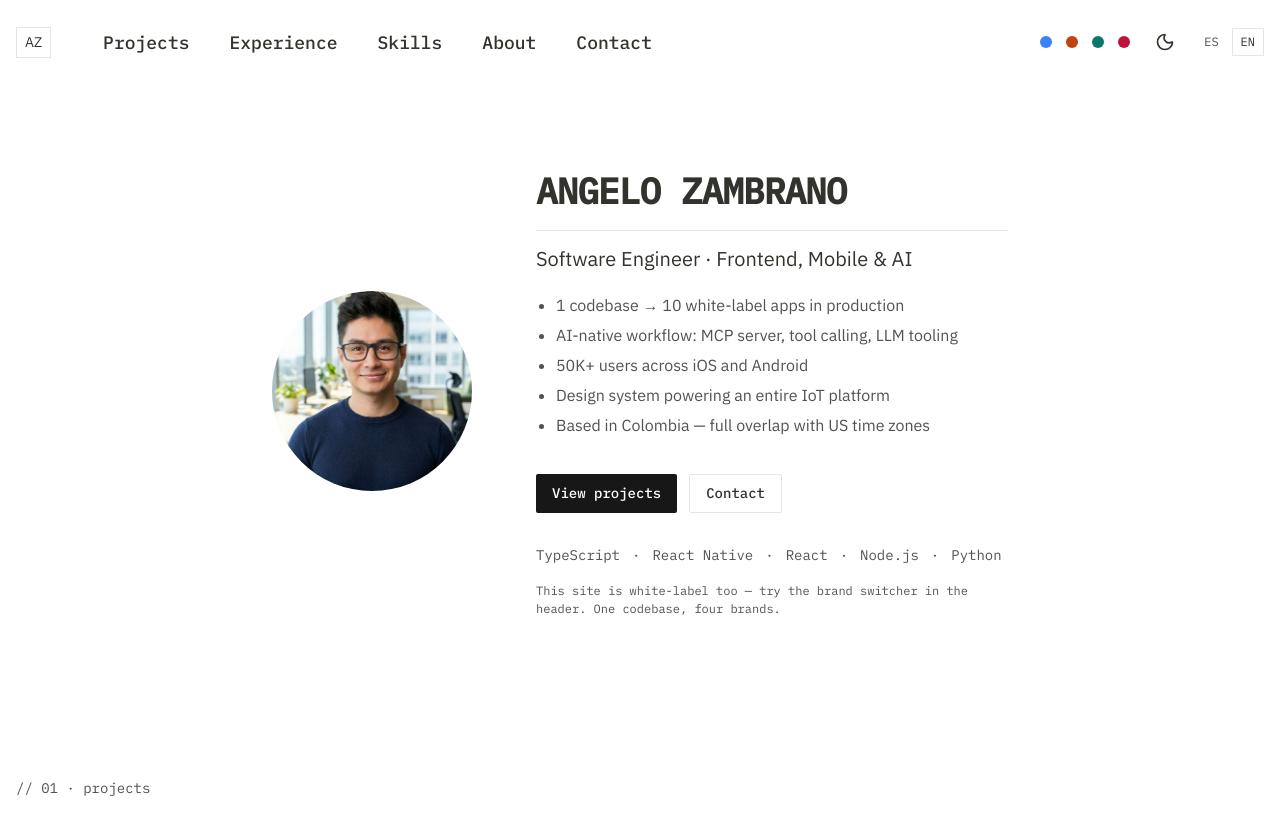
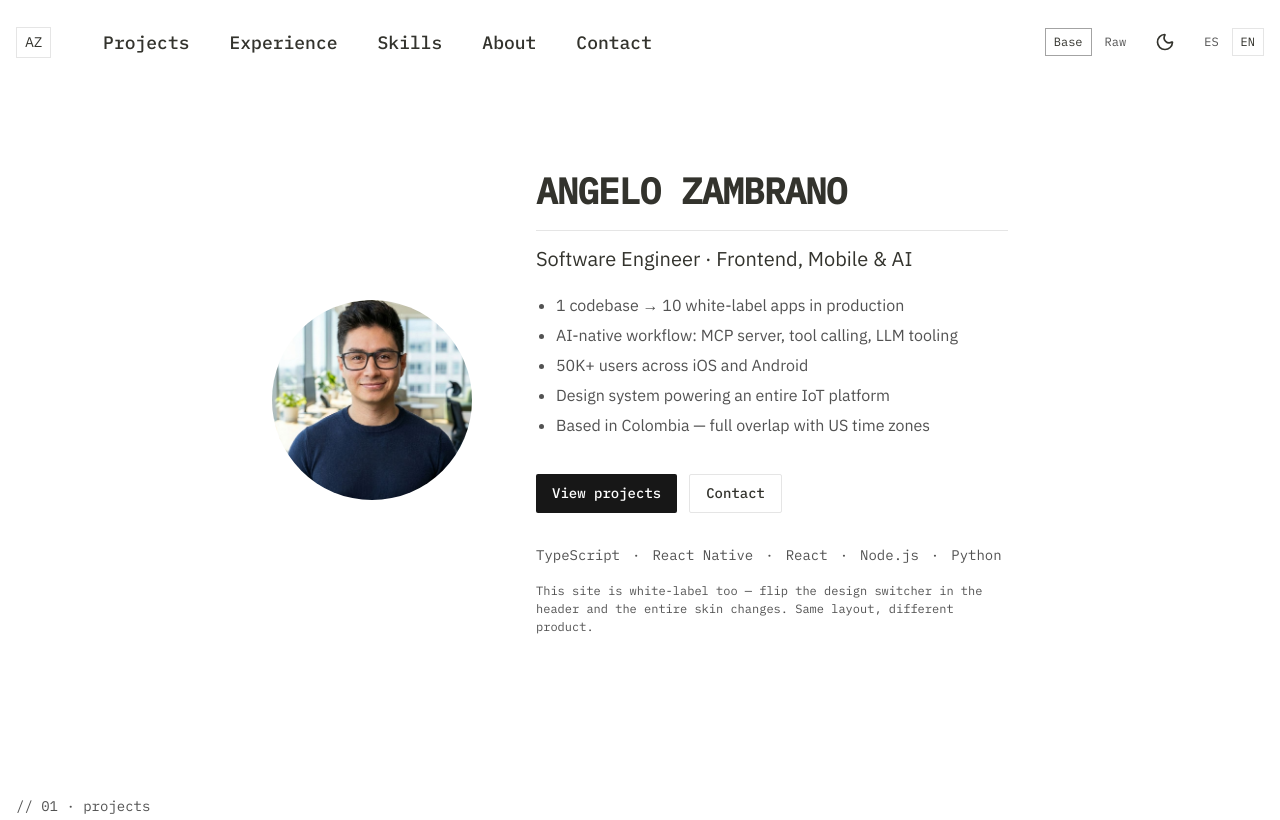
Before and after one commit to angelozdev/personal-portfolio, an Astro site: page / in a window 1280 px wide. Shown: the top 820 px of the page. Built offline with nearby package versions, Linux system fonts and the light colour scheme; Astro itself is replaced by a stand-in of ours; a web font is replaced by a local one.

Commit message:
feat(designs): design switcher with view transitions

```diff
--- /dev/null
+++ b/src/components/common/design-switcher/components/design-switcher-view.astro
@@ -0,0 +1,63 @@
+---
+import type { DesignSwitcherData } from "../get-design-switcher-data";
+
+interface Props {
+  data: DesignSwitcherData;
+}
+
+const { data } = Astro.props;
+---
+
+<div class="design-switcher" role="group" aria-label={data.label}>
+  {
+    data.designs.map((design) => (
+      <button
+        type="button"
+        class="design-switcher__option"
+        data-design-id={design.id}
+        aria-pressed="false"
+      >
+        {design.label}
+      </button>
+    ))
+  }
+</div>
+
+<script>
+  import initDesignSwitcher from "../design-switcher-client";
+
+  initDesignSwitcher();
+</script>
+
+<style>
+  .design-switcher {
+    display: flex;
+    gap: var(--space-1);
+  }
+
+  .design-switcher__option {
+    padding: var(--space-1) var(--space-2);
+    font-family: var(--font-mono);
+    font-size: var(--text-xs);
+    color: var(--color-text-muted);
+    background: none;
+    border: var(--border-width) solid transparent;
+    cursor: pointer;
+    transition: var(--transition-fast);
+  }
+
+  .design-switcher__option:hover {
+    color: var(--color-text);
+    border-color: var(--color-border);
+  }
+
+  .design-switcher__option[aria-pressed="true"] {
+    color: var(--color-text);
+    border-color: var(--color-border-hover);
+  }
+
+  .design-switcher__option:focus-visible {
+    outline: 2px solid var(--color-accent);
+    outline-offset: 2px;
+  }
+</style>
--- /dev/null
+++ b/src/components/common/design-switcher/design-switcher-client.ts
@@ -0,0 +1,71 @@
+import { setDesign } from "../../../scripts/design";
+
+const clickHandlers = new WeakMap<Element, () => void>();
+
+function updateActiveState(): void {
+	const current = document.documentElement.getAttribute("data-design");
+	const buttons = document.querySelectorAll<HTMLElement>(
+		".design-switcher__option",
+	);
+
+	for (const button of buttons) {
+		const isActive = button.dataset.designId === current;
+		button.setAttribute("aria-pressed", String(isActive));
+	}
+}
+
+function switchDesign(designId: string): void {
+	const apply = () => {
+		setDesign(designId);
+		updateActiveState();
+	};
+
+	const prefersReducedMotion = window.matchMedia(
+		"(prefers-reduced-motion: reduce)",
+	).matches;
+
+	if (prefersReducedMotion || !document.startViewTransition) {
+		apply();
+		return;
+	}
+
+	document.startViewTransition(apply);
+}
+
+function cleanup(): void {
+	for (const button of document.querySelectorAll(".design-switcher__option")) {
+		const handler = clickHandlers.get(button);
+		if (handler) {
+			button.removeEventListener("click", handler);
+			clickHandlers.delete(button);
+		}
+	}
+}
+
+function init(): void {
+	cleanup();
+	updateActiveState();
+
+	for (const button of document.querySelectorAll<HTMLElement>(
+		".design-switcher__option",
+	)) {
+		const handler = () => {
+			const designId = button.dataset.designId;
+			if (designId) {
+				switchDesign(designId);
+			}
+		};
+		clickHandlers.set(button, handler);
+		button.addEventListener("click", handler);
+	}
+}
+
+export default function initDesignSwitcher(): void {
+	if (document.readyState === "loading") {
+		document.addEventListener("DOMContentLoaded", init);
+	} else {
+		init();
+	}
+
+	document.addEventListener("astro:before-swap", cleanup);
+}
--- /dev/null
+++ b/src/components/common/design-switcher/design-switcher.astro
@@ -0,0 +1,11 @@
+---
+import { defaultLocale } from "../../../i18n/utils";
+import DesignSwitcherView from "./components/design-switcher-view.astro";
+import getDesignSwitcherData from "./get-design-switcher-data";
+
+const designSwitcherData = getDesignSwitcherData(
+  Astro.currentLocale ?? defaultLocale,
+);
+---
+
+<DesignSwitcherView data={designSwitcherData} />
--- /dev/null
+++ b/src/components/common/design-switcher/get-design-switcher-data.ts
@@ -0,0 +1,18 @@
+import designs from "../../../designs";
+import { getTranslations } from "../../../i18n/utils";
+
+export interface DesignSwitcherData {
+	label: string;
+	designs: { id: string; label: string }[];
+}
+
+export default function getDesignSwitcherData(
+	lang: string,
+): DesignSwitcherData {
+	const t = getTranslations(lang);
+
+	return {
+		label: t("design.switcherLabel"),
+		designs: designs.map(({ id, label }) => ({ id, label })),
+	};
+}
--- a/src/components/sections/header/components/desktop-nav.astro
+++ b/src/components/sections/header/components/desktop-nav.astro
@@ -1,6 +1,6 @@
 ---
 import Anchor from "../../../common/anchor.astro";
-import BrandSwitcher from "../../../common/brand-switcher/brand-switcher.astro";
+import DesignSwitcher from "../../../common/design-switcher/design-switcher.astro";
 import Switcher from "../../../common/switcher.astro";
 import ThemeToggle from "../../../common/theme-toggle/theme-toggle.astro";
 
@@ -36,7 +36,7 @@ const { navItems, langItems } = Astro.props;
   }
 </ul>
 <div class="desktop-nav__controls">
-  <BrandSwitcher />
+  <DesignSwitcher />
   <ThemeToggle />
   <Switcher items={langItems} ariaLabel="Language" class="desktop-nav__lang" />
 </div>
--- a/src/components/sections/header/components/mobile-nav.astro
+++ b/src/components/sections/header/components/mobile-nav.astro
@@ -1,7 +1,7 @@
 ---
 import { Menu } from "lucide-astro";
 import Anchor from "../../../common/anchor.astro";
-import BrandSwitcher from "../../../common/brand-switcher/brand-switcher.astro";
+import DesignSwitcher from "../../../common/design-switcher/design-switcher.astro";
 import Popover from "../../../common/popover.astro";
 import Switcher from "../../../common/switcher.astro";
 import ThemeToggle from "../../../common/theme-toggle/theme-toggle.astro";
@@ -41,7 +41,7 @@ const { navItems, langItems } = Astro.props;
       }
     </ul>
     <div class="mobile-nav__controls">
-      <BrandSwitcher />
+      <DesignSwitcher />
       <ThemeToggle />
       <Switcher items={langItems} ariaLabel="Language" />
     </div>
--- a/src/components/sections/hero/get-hero-data.ts
+++ b/src/components/sections/hero/get-hero-data.ts
@@ -49,6 +49,6 @@ export default function getHeroData(lang: string): HeroData {
 			label: t("hero.cta.contact"),
 		},
 		sectionId: Sections.HERO,
-		whiteLabelNote: t("brand.heroNote"),
+		whiteLabelNote: t("design.heroNote"),
 	};
 }
--- a/src/i18n/translations/en.ts
+++ b/src/i18n/translations/en.ts
@@ -5,9 +5,9 @@ export default {
 	"seo.keywords":
 		"Angelo Zambrano, Software Engineer, Frontend Engineer, AI Engineer, React, TypeScript, React Native, Design Systems, MCP, Python, Medellín, Colombia, LATAM, remote",
 
-	"brand.switcherLabel": "Site brand — white-label demo",
-	"brand.heroNote":
-		"This site is white-label too — try the brand switcher in the header. One codebase, four brands.",
+	"design.switcherLabel": "Site design — white-label demo",
+	"design.heroNote":
+		"This site is white-label too — flip the design switcher in the header and the entire skin changes. Same layout, different product.",
 
 	"nav.about": "About",
 	"nav.projects": "Projects",
--- a/src/i18n/translations/es.ts
+++ b/src/i18n/translations/es.ts
@@ -5,9 +5,9 @@ export default {
 	"seo.keywords":
 		"Angelo Zambrano, Software Engineer, Frontend Engineer, AI Engineer, React, TypeScript, React Native, Design Systems, MCP, Python, Medellín, Colombia, LATAM, remoto",
 
-	"brand.switcherLabel": "Marca del sitio — demo white-label",
-	"brand.heroNote":
-		"Este sitio también es white-label — prueba el switcher de marca en el header. Una base de código, cuatro marcas.",
+	"design.switcherLabel": "Diseño del sitio — demo white-label",
+	"design.heroNote":
+		"Este sitio también es white-label — usa el switcher de diseño del header y cambia la piel completa. Mismo layout, otro producto.",
 
 	"nav.about": "Acerca",
 	"nav.projects": "Proyectos",
--- /dev/null
+++ b/src/scripts/design.ts
@@ -0,0 +1,28 @@
+import designs, { defaultDesignId } from "../designs";
+import { getItem, setItem } from "../libs/storage";
+
+const STORAGE_KEY = "design-preference";
+const DESIGN_ATTRIBUTE = "data-design";
+
+export function getStoredDesign(): string | null {
+	const stored = getItem<string>(STORAGE_KEY);
+	if (stored && designs.some((design) => design.id === stored)) {
+		return stored;
+	}
+	return null;
+}
+
+export function getResolvedDesign(): string {
+	return getStoredDesign() ?? defaultDesignId;
+}
+
+export function applyDesign(designId: string): void {
+	if (typeof window === "undefined") return;
+	document.documentElement.setAttribute(DESIGN_ATTRIBUTE, designId);
+}
+
+export function setDesign(designId: string): void {
+	if (typeof window === "undefined") return;
+	setItem(STORAGE_KEY, designId);
+	applyDesign(designId);
+}
```
